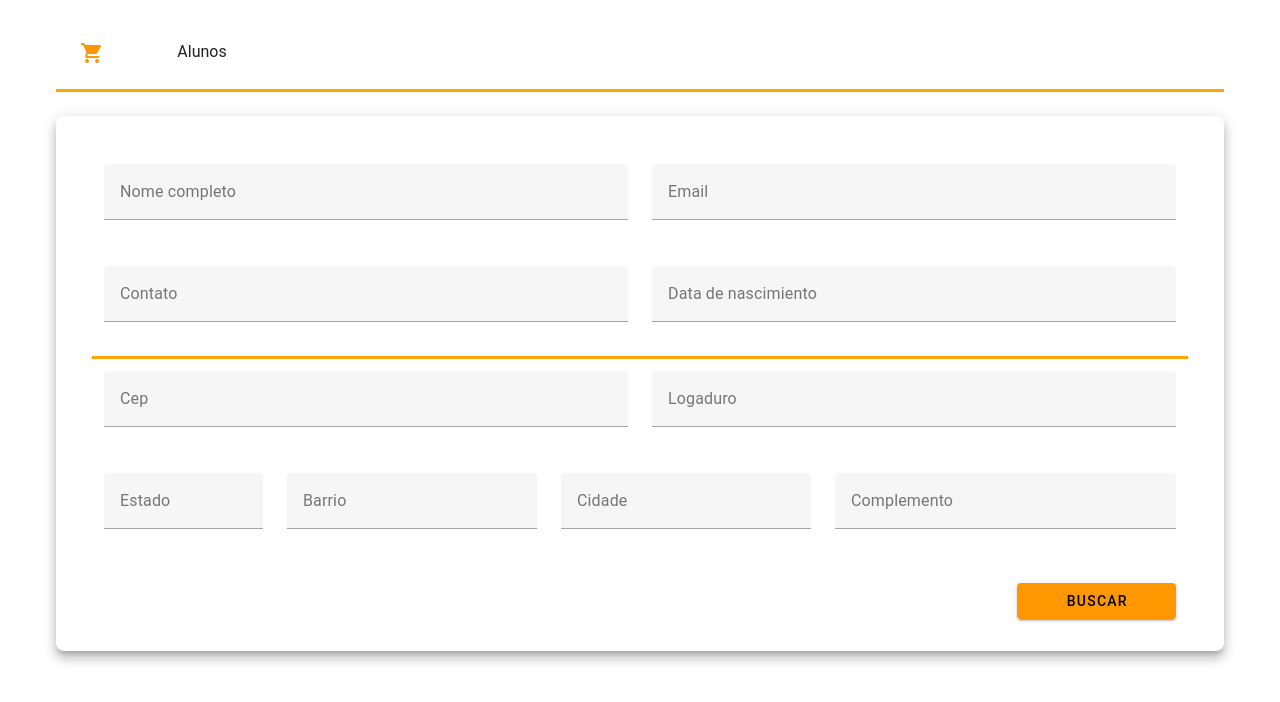
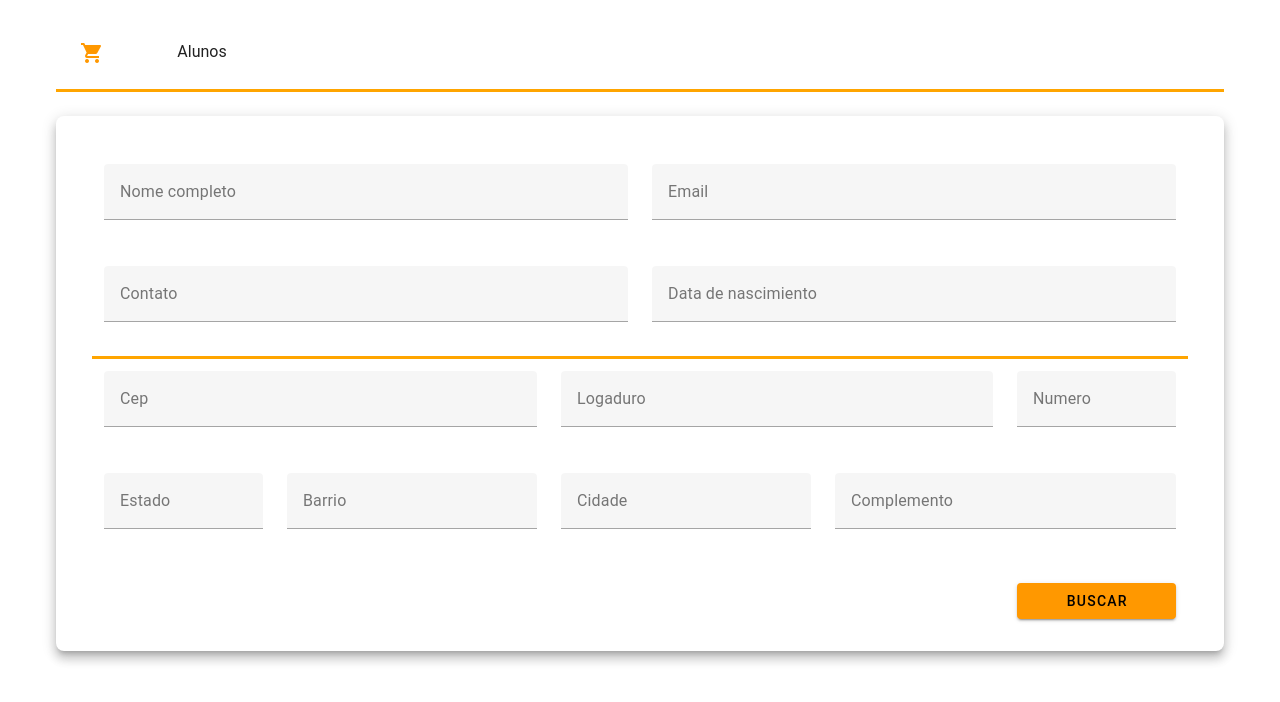
Before and after one commit to ElianaMT/ProjetoM1-sem13, a Vue app in the folder proyecto-m1/: page /cadastro-novo-aluno in a window 1280 px wide. Shown: the top 702 px of the page. Built offline with nearby package versions, Linux system fonts and the light colour scheme.

Commit message:
feat:" configuração de inputs obrigatórios e opcionais"

```diff
--- a/proyecto-m1/src/views/CadastroNovoAluno/CadastroNovoAluno.vue
+++ b/proyecto-m1/src/views/CadastroNovoAluno/CadastroNovoAluno.vue
@@ -22,48 +22,59 @@
 
                 <v-row>
                     <v-col cols="12" md="6">
-                        <v-text-field type="text" label="Nome completo"></v-text-field>
+                        <v-text-field type="text" label="Nome completo" v-model="alunoNovo.fullname"
+                            :rules="[value => !!value || 'O nome completo é obrigatorio']"></v-text-field>
                     </v-col>
 
                     <v-col cols="12" md="6">
-                        <v-text-field type="text" label="Email"></v-text-field>
+                        <v-text-field type="email" label="Email" v-model="alunoNovo.email"></v-text-field>
                     </v-col>
                 </v-row>
 
                 <v-row class="box-1">
                     <v-col cols="12" md="6">
-                        <v-text-field type="text" label="Contato"></v-text-field>
+                        <v-text-field type="text" label="Contato" v-model="alunoNovo.contact"
+                            :rules="[value => !!value || 'O contato é obrigatorio']"></v-text-field>
                     </v-col>
 
                     <v-col cols="12" md="6">
-                        <v-text-field type="text" label="Data de nascimiento"></v-text-field>
+                        <v-text-field type="text" label="Data de nascimiento" v-model="alunoNovo.data_birth"></v-text-field>
                     </v-col>
                 </v-row>
 
                 <v-row>
-                    <v-col cols="12" md="6">
-                        <v-text-field type="text" label="Cep"></v-text-field>
+                    <v-col cols="12" md="5">
+                        <v-text-field type="text" label="Cep" v-model="alunoNovo.cep"
+                            :rules="[value => !!value || 'O CEP é obrigatorio']"></v-text-field>
                     </v-col>
 
-                    <v-col cols="12" md="6">
-                        <v-text-field type="text" label="Logaduro"></v-text-field>
+                    <v-col cols="12" md="5">
+                        <v-text-field type="text" label="Logaduro" v-model="alunoNovo.street"
+                            :rules="[value => !!value || 'O logaduro é obrigatorio']"></v-text-field>
+                    </v-col>
+                    <v-col cols="12" md="2">
+                        <v-text-field type="text" label="Numero" v-model="alunoNovo.number"
+                            :rules="[value => !!value || 'O numero é obrigatorio']"></v-text-field>
                     </v-col>
                 </v-row>
 
                 <v-row>
                     <v-col cols="12" md="2">
-                        <v-text-field type="text" label="Estado"></v-text-field>
+                        <v-text-field type="text" label="Estado" v-model="alunoNovo.province"
+                        :rules="[value => !!value || 'O estado é obrigatorio']"></v-text-field>
                     </v-col>
 
                     <v-col cols="12" md="3">
-                        <v-text-field type="text" label="Barrio"></v-text-field>
+                        <v-text-field type="text" label="Barrio" v-model="alunoNovo.neighborhood"
+                            :rules="[value => !!value || 'O barrio é obrigatorio']"></v-text-field>
                     </v-col>
                     <v-col cols="12" md="3">
-                        <v-text-field type="text" label="Cidade"></v-text-field>
+                        <v-text-field type="text" label="Cidade" v-model="alunoNovo.city"
+                            :rules="[value => !!value || 'A cidade é obrigatoria']"></v-text-field>
                     </v-col>
 
                     <v-col cols="12" md="4">
-                        <v-text-field type="text" label="Complemento"></v-text-field>
+                        <v-text-field type="text" label="Complemento" v-model="alunoNovo.complement"></v-text-field>
                     </v-col>
                 </v-row>
 
@@ -84,6 +95,26 @@
 </template>
 
 <script>
+export default{
+    data() {
+        return {
+            alunoNovo: {
+                fullname:"",
+                email:"",
+                contact:"",
+                date_birth:"",
+                cep:"",
+                street:"",
+                number:"",
+                neighborhood:"",
+                city:"",
+                province:"",
+                complement:""
+
+            }
+        }
+    },
+}
 </script>
 
 <style>
```
